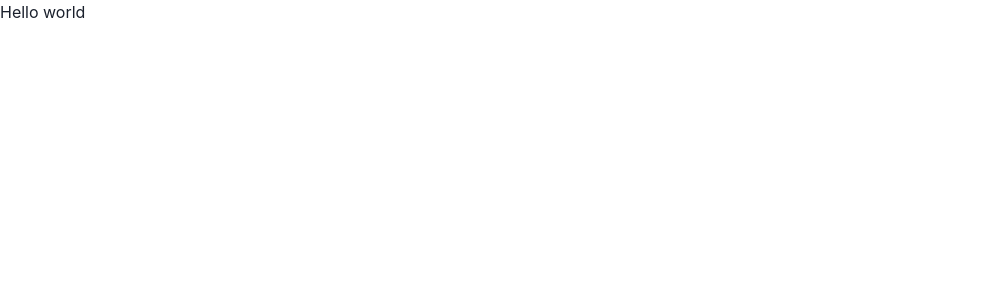
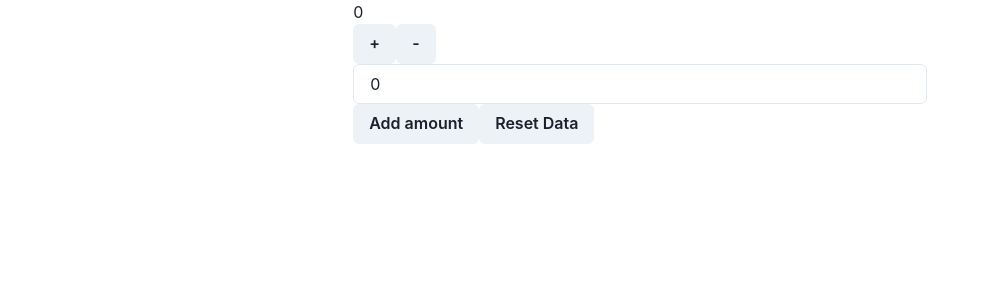
Before and after one commit to sachin96Boy/react-toolkit-yt, a React (Vite) app: page / in a window 1280 px wide. Shown: the top 300 px of the page, without its empty margins (0-989 px from the left). Built offline with nearby package versions, Linux system fonts and the light colour scheme.

Commit message:
chor: react proj with counter exampole

```diff
--- a/package.json
+++ b/package.json
@@ -13,9 +13,11 @@
     "@chakra-ui/react": "^2.8.2",
     "@emotion/react": "^11.11.4",
     "@emotion/styled": "^11.11.0",
+    "@reduxjs/toolkit": "^2.2.1",
     "framer-motion": "^11.0.8",
     "react": "^18.2.0",
-    "react-dom": "^18.2.0"
+    "react-dom": "^18.2.0",
+    "react-redux": "^9.1.0"
   },
   "devDependencies": {
     "@types/react": "^18.2.56",
--- a/src/App.tsx
+++ b/src/App.tsx
@@ -1,7 +1,12 @@
+import { Center } from "@chakra-ui/react";
+import Counter from "./features/counter/Counter";
+
 function App() {
   return (
     <>
-      <p>Hello world</p>
+      <Center>
+        <Counter />
+      </Center>
     </>
   );
 }
--- /dev/null
+++ b/src/app/store.ts
@@ -0,0 +1,14 @@
+import { configureStore } from '@reduxjs/toolkit';
+
+import counterReducer from '../features/counter/counterSlic';
+
+export const store = configureStore({
+    reducer: {
+        counter: counterReducer,
+    },
+})
+
+// Infer the `RootState` and `AppDispatch` types from the store itself
+export type RootState = ReturnType<typeof store.getState>
+// Inferred type: {posts: PostsState, comments: CommentsState, users: UsersState}
+export type AppDispatch = typeof store.dispatch
--- /dev/null
+++ b/src/features/counter/Counter.tsx
@@ -0,0 +1,61 @@
+import { useSelector, useDispatch } from "react-redux";
+
+import { increment, decrement, reset, incrementByAmount } from "./counterSlic";
+
+import { RootState } from "../../app/store";
+import { Box, Button, Container, Input, Text } from "@chakra-ui/react";
+import { useState } from "react";
+
+function Counter() {
+  const count = useSelector((state: RootState) => state.counter.count);
+  const dispatch = useDispatch();
+
+  const handleButtonIncrement = () => {
+    dispatch(increment());
+  };
+  const handleButtonDecrement = () => {
+    dispatch(decrement());
+  };
+
+  const handleIncrementAmount = (amount: number) => {
+    setIncrementAmount(amount);
+  };
+
+  const addAmount = ()=>{
+    dispatch(incrementByAmount(incrementAmount));
+  }
+
+  const resetAll = () => {
+    setIncrementAmount(0);
+    dispatch(reset());
+  };
+
+  const [incrementAmount, setIncrementAmount] = useState<number>(0);
+
+  return (
+    <Container>
+      <Text>{count}</Text>
+      <Box>
+        <Button aria-label="Increment Value" onClick={handleButtonIncrement}>
+          +
+        </Button>
+        <Button aria-label="Decrement Value" onClick={handleButtonDecrement}>
+          -
+        </Button>
+      </Box>
+      <Box>
+        <Input
+          type="number"
+          value={incrementAmount}
+          onChange={(e) => handleIncrementAmount(Number(e.target.value))}
+        />
+      </Box>
+      <Box>
+        <Button onClick={addAmount}>Add amount</Button>
+        <Button onClick={resetAll}>Reset Data</Button>
+      </Box>
+    </Container>
+  );
+}
+
+export default Counter;
--- /dev/null
+++ b/src/features/counter/counterSlic.ts
@@ -0,0 +1,32 @@
+import { PayloadAction, createSlice } from '@reduxjs/toolkit';
+
+export interface CounterState {
+    count: number
+}
+
+const initialState: CounterState = {
+    count: 0
+}
+
+export const counterSlice = createSlice({
+    name: 'counter',
+    initialState: initialState,
+    reducers: {
+        increment: (state) => {
+            state.count += 1;
+        },
+        decrement: (state) => {
+            state.count -= 1;
+        },
+        reset: (state) => {
+            state.count = 0;
+        },
+        incrementByAmount: (state, action: PayloadAction<number>) => {
+            state.count += action.payload;
+        }
+    },
+});
+
+export const { increment, decrement, reset, incrementByAmount } = counterSlice.actions;
+
+export default counterSlice.reducer;
--- a/src/main.tsx
+++ b/src/main.tsx
@@ -3,10 +3,15 @@ import ReactDOM from "react-dom/client";
 import App from "./App.tsx";
 import { ChakraProvider } from "@chakra-ui/react";
 
+import { store } from "./app/store";
+import { Provider } from "react-redux";
+
 ReactDOM.createRoot(document.getElementById("root")!).render(
   <React.StrictMode>
     <ChakraProvider>
-      <App />
+      <Provider store={store}>
+        <App />
+      </Provider>
     </ChakraProvider>
   </React.StrictMode>
 );
```
Also changed, not shown: 1 other file (tests, documents, lock files or other folders).
